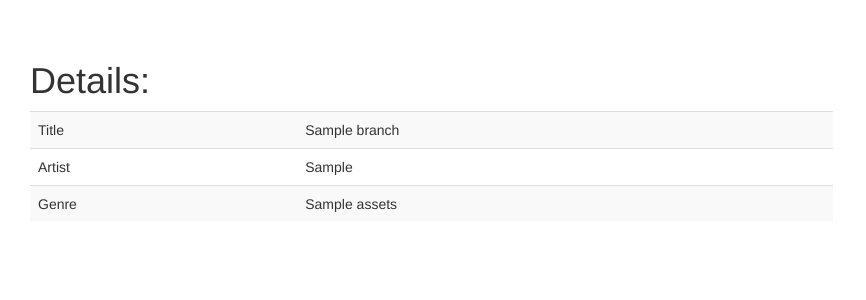
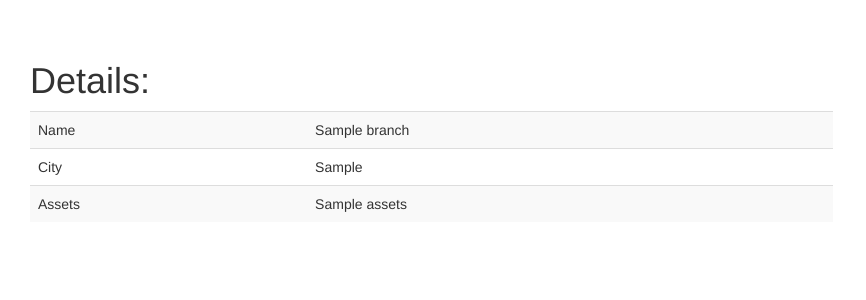
Before and after one commit to matthew2517apple/UHG, a Flask app: template test-run-3/templates/branch.html in a window 1280 px wide. Shown: the part 52-352 px from the top of the page, without its empty margins (0-866 px from the left). Run offline with Flask 3, Linux system fonts and the light colour scheme; the template is opened without the code that fills it: most values are stand-ins (such as "Sample title", 1, 10 or a date in 2020); some libraries are stand-ins or nearby versions.

Commit message:
debugged branch.html

```diff
--- a/test-run-3/templates/branch.html
+++ b/test-run-3/templates/branch.html
@@ -4,15 +4,15 @@
 <table class="table table-striped">
     <tbody>
       <tr>
-        <td>Title</td>
+        <td>Name</td>
         <td>{{branch.branch_name}}</td>
       </tr>
       <tr>
-        <td>Artist</td>
+        <td>City</td>
         <td>{{branch.branch_city}}</td>
       </tr>
       <tr>
-        <td>Genre</td>
+        <td>Assets</td>
         <td>{{branch.assets}}</td>
       </tr>
     </tbody>
```
